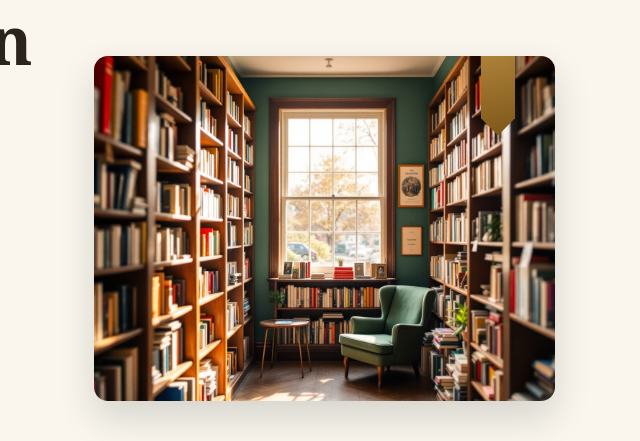
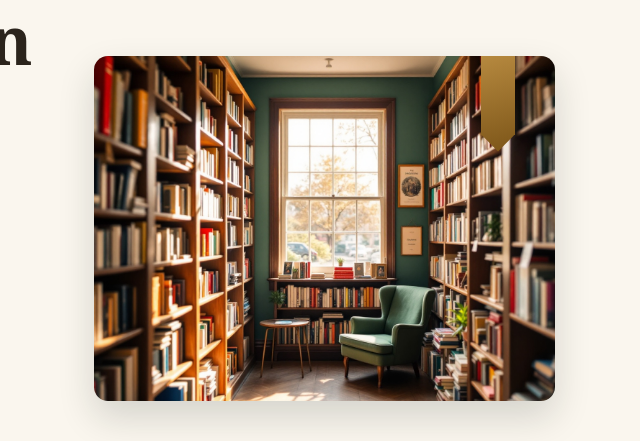
Before and after one commit to itdone-cloud/itdone-buecherladen-lesezeichen-d5d9a3bd, a website: page index.html in a window 1280 px wide. Shown: the part 316-757 px from the top of the page, 621-1261 px from the left. Drawn offline with Linux system fonts and the light colour scheme.

Commit message:
Lesezeichen-Bändchen im Hero-Bild sichtbar machen (Overflow-Fix)
AI-Generated: true
AI-System: itdone-mcp
AI-Generated-At: 2026-09-01T20:05:04.797Z

```diff
--- a/styles.css
+++ b/styles.css
@@ -252,7 +252,7 @@ nav.main-nav a.active::after {
 .hero-image::before {
   content: "";
   position: absolute;
-  top: -16px;
+  top: 0;
   right: 40px;
   width: 34px;
   height: 96px;
```
